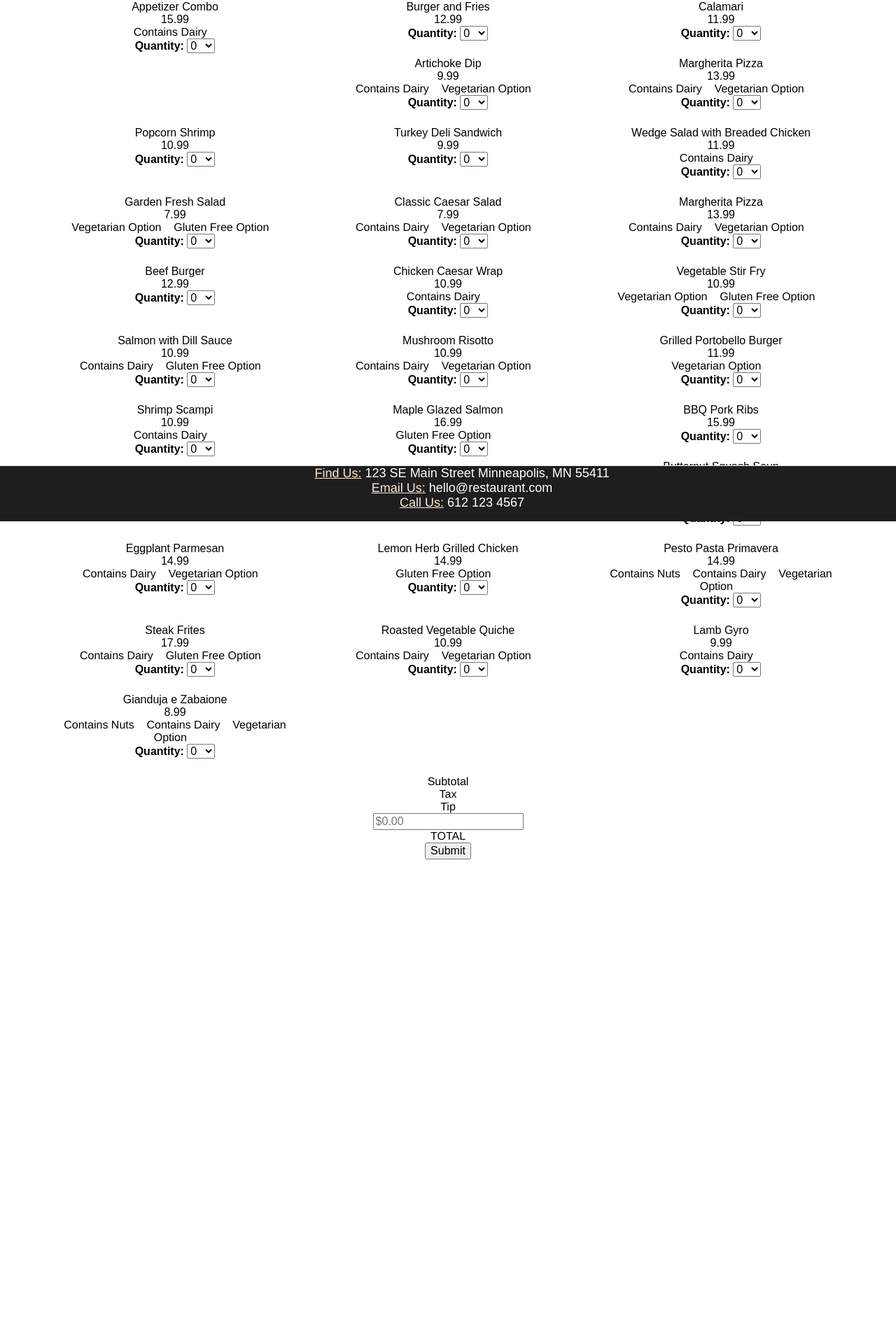
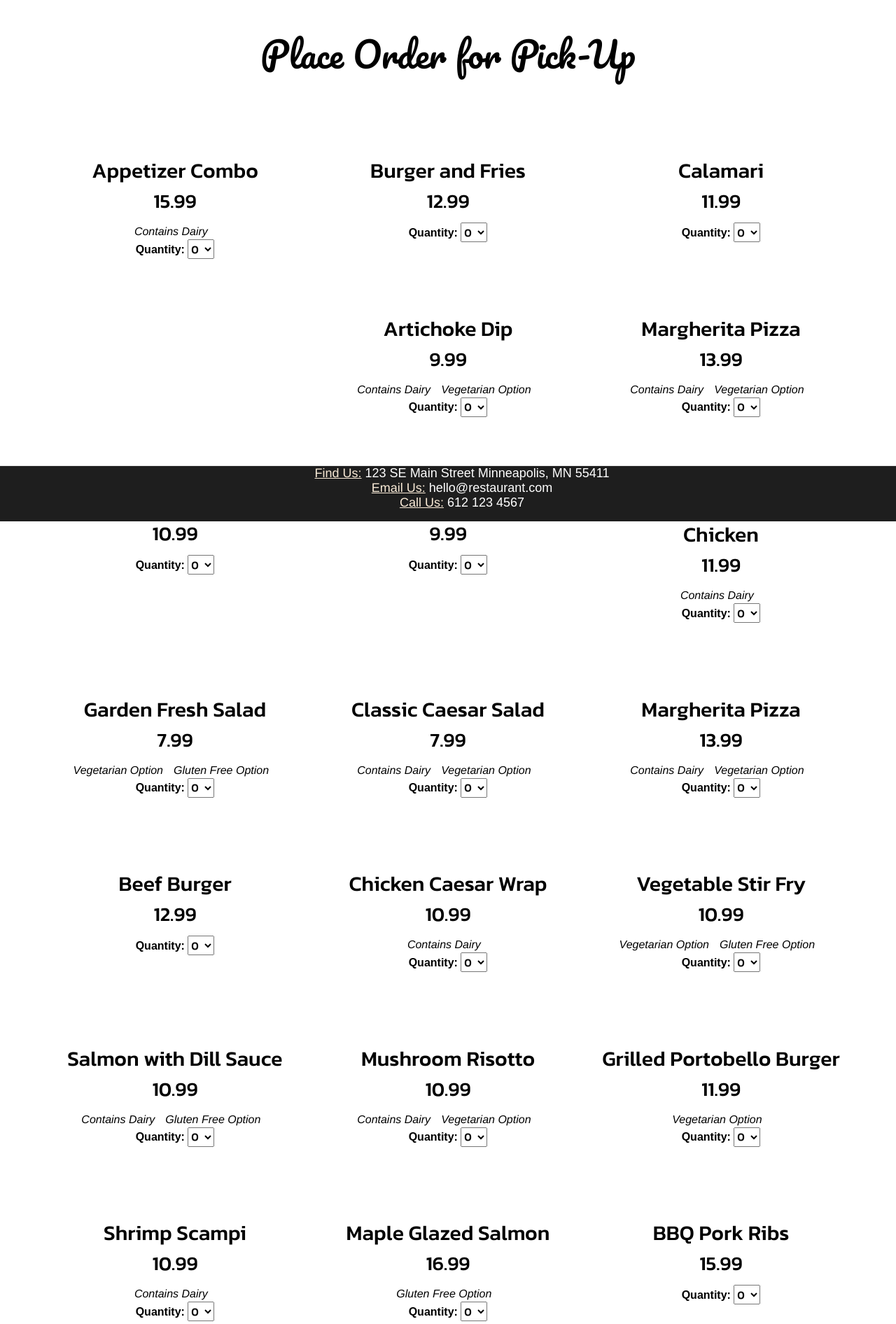
Before and after one commit to Ms-Meredith-McD/Restaurant-Management, a Node server app: page /order in a window 1280 px wide. Shown: the part 55-1947 px from the top of the page at 70% size. Before the commit the page ends 1283 px from the top, so only its background shows below. Run offline with Node 20, Linux system fonts and the light colour scheme; data comes from the database, SQL or seed files in the repository; some libraries are stand-ins or nearby versions.

Commit message:
ksdjflksd

```diff
--- a/public/css/main.css
+++ b/public/css/main.css
@@ -16,6 +16,12 @@ GLOBAL
 #contact {
     padding: 40px;
 }
+.dish {
+    margin-bottom: 20px; /* Adjust the value as needed for more or less spacing */
+  }
+   .card-header {
+    margin-bottom: 20px; /* Adjust the value as needed for more or less spacing */
+   }
 
 .pacifico-regular {
     font-family: "Pacifico", cursive;
--- a/public/js/order.js
+++ b/public/js/order.js
@@ -24,8 +24,7 @@ document.addEventListener("DOMContentLoaded", function () {
 
         const total = subtotal + tax + tip;
 
-        // Update the DOM elements with the calculated values
-        // orderSubtotalElement.text(`$TEST`);
+
         orderSubtotalElement.text(`$${subtotal.toFixed(2)}`);
         orderTaxElement.text(`$${tax.toFixed(2)}`);
         orderTotalElement.text(`$${total.toFixed(2)}`);
--- a/views/order.handlebars
+++ b/views/order.handlebars
@@ -1,29 +1,19 @@
-<style>
-  .dish {
-    margin-bottom: 20px; /* Adjust the value as needed for more or less spacing */
-  }
-   .card-header {
-    margin-bottom: 20px; /* Adjust the value as needed for more or less spacing */
-   }
-</style>
-
-{{!-- I'm adding the style up here for now for testing purposes.  This could be accomplished in CSS. --}}
 
 <div class="order-container">
-    <div class="card-header text-center">
-        <h2>
+    <div class="card-header text-center" style="margin-top: 80px;">
+        <h2 class="pacifico-regular" style="font-size: 50px;">
             Place Order for Pick-Up
         </h2>
     </div>
      <div class="row">
     {{#each order as |order|}}
-    <div class="col-md-4 dish mx-auto text-center">
+    <div class="col-md-4 dish mx-auto text-center" style="margin-top: 80px;">
       <!-- col-md-4: Each card will take up 4 columns on medium and larger screens -->
       <p class="item-and-price">
-        <div class="orderItemName">{{order.menu_item}}</div>
-        <div class="orderPrice">{{order.price}}</div>
+        <div class="orderItemName kanit-medium" style="font-size: 30px;">{{order.menu_item}}</div>
+        <div class="kanit-medium" style="font-size: 28px;">{{order.price}}</div>
       </p>
-      <p class="additional-info">
+      <p class="additional-info kanit-extralight-italic" style="margin-top: 10px;">
         {{#if order.has_nuts}}
           <span class="info">Contains Nuts</span>&nbsp;&nbsp;&nbsp;
         {{/if}}
@@ -39,7 +29,7 @@
       </p>
       <div>
         <label for="itemQty">Quantity:</label>
-        <select class="itemQty" name="itemQty" required>
+        <select class="itemQty kanit-medium" name="itemQty" required>
           <option value="null">0</option>
                 <option value="1">1</option>
                 <option value="2">2</option>
```
